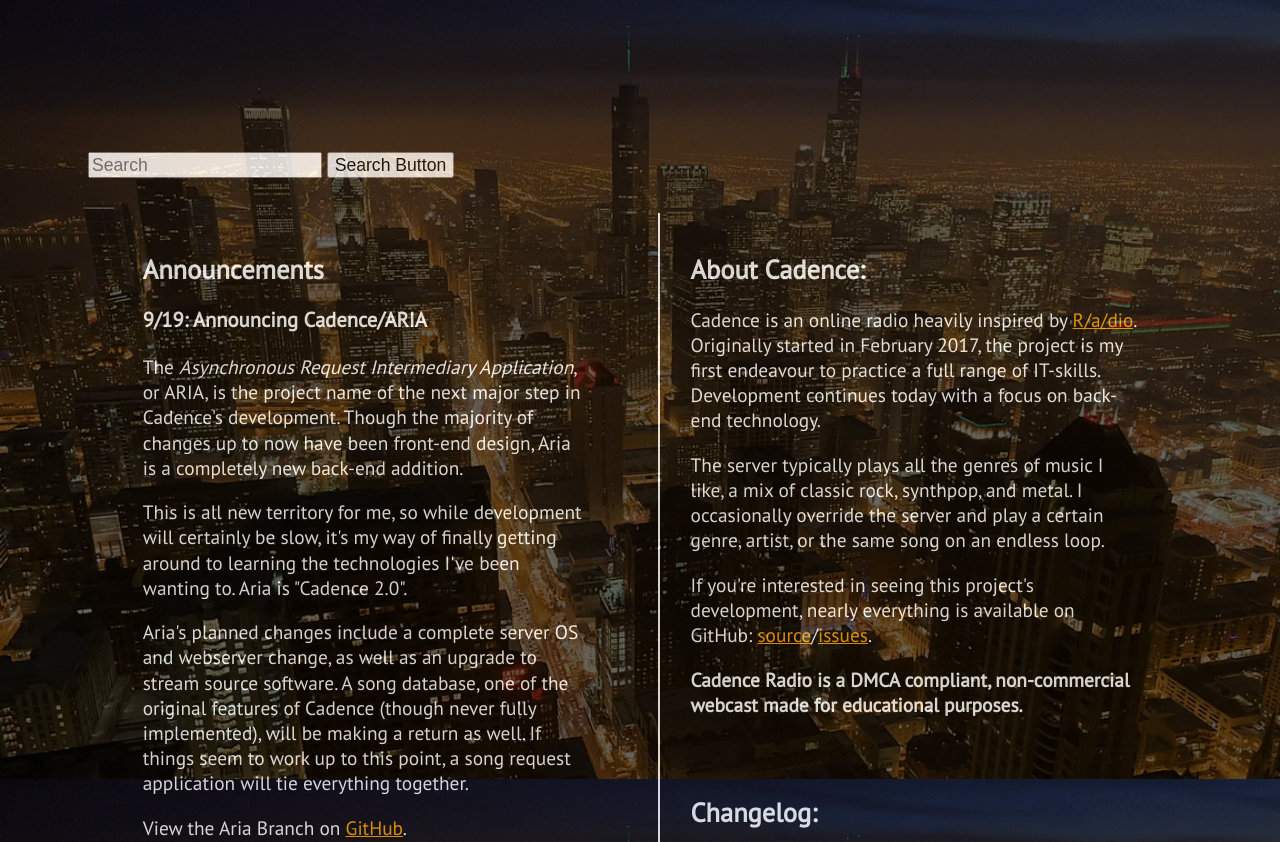
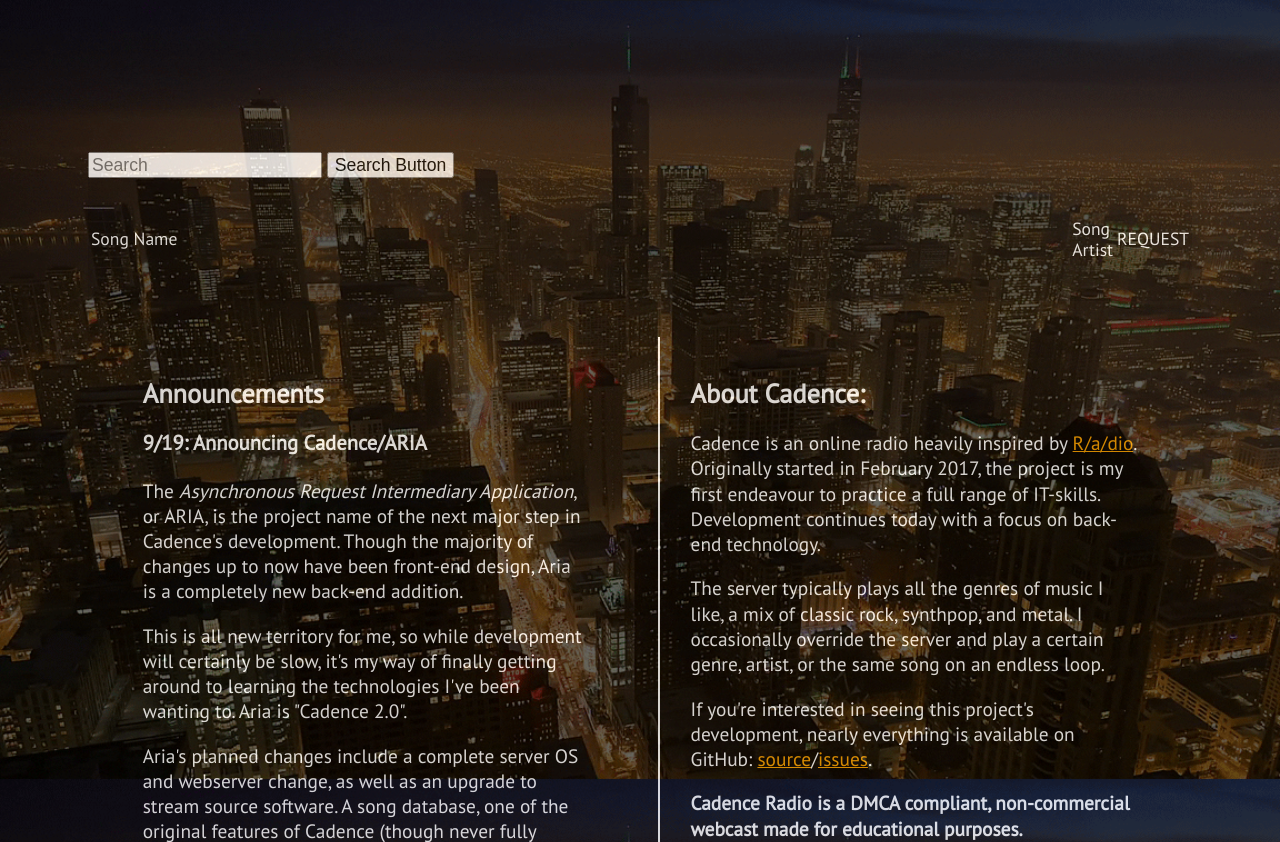
Before and after one commit to kenellorando/cadence, a PHP site: page / in a window 1280 px wide. Shown: the part 821-1663 px from the top of the page. Run offline with PHP 8.4, Linux system fonts and the light colour scheme; some libraries are stand-ins or nearby versions.

Commit message:
Hardcode sample table in for easy styling
Former-commit-id: 791770950e2afdde14c03106975c09ae6f99b18a

```diff
--- a/public/css/base/base.css
+++ b/public/css/base/base.css
@@ -192,23 +192,31 @@ footer {
 
 #searchResults {
   background-color: rgba(0, 0, 0, .20);
+  padding: 2em 0em;
 }
 
 
 /* Title column */
 
-#dataTitle {}
+#dataTitle {
+}
 
 
-/* Title column */
+/* Artist column */
 
-#dataArtist {}
+#dataArtist {
+}
 
 
-/* Title column */
+/* Request column */
+#dataRequest {
+}
+
+/* Request button */
 
 #requestButton {
   font-family: 'PT Sans', sans-serif;
+  color: blue;
 }
 
 #content {
--- a/public/index.html
+++ b/public/index.html
@@ -98,7 +98,13 @@
     <button id="searchButton">Search Button</button>
   </div>
   <div id="results">
-
+    <table id='searchResults'>
+      <tr>
+        <td id='dataTitle'>Song Name</td>
+        <td id='dataArtist'>Song Artist</td>
+        <td id='dataRequest'><button='requestButton'>REQUEST</button></td>
+      </tr>
+    </table>
   </div>
 
   <div id="content">
--- a/public/js/aria.js
+++ b/public/js/aria.js
@@ -31,7 +31,7 @@ $(document).ready(function () {
             i++;
             console.log("=================")
 
-            table += "<tr><td id='dataTitle'>" + song.title + "</td><td id='dataArtist'>" + song.artist + "</td><td id='requestData'><button id='requestButton'>REQUEST</button></td></tr>";
+            table += "<tr><td id='dataTitle'>" + song.title + "</td><td id='dataArtist'>" + song.artist + "</td><td id='dataRequest'><button id='requestButton'>REQUEST</button></td></tr>";
           })
         } else {
           console.log("No results found. :(");
```
